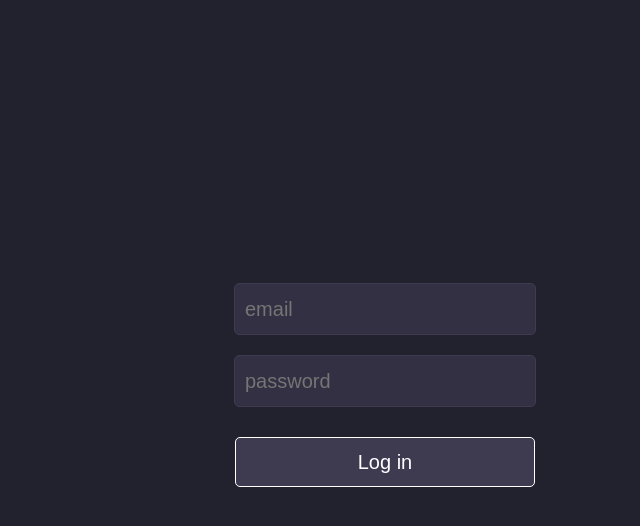
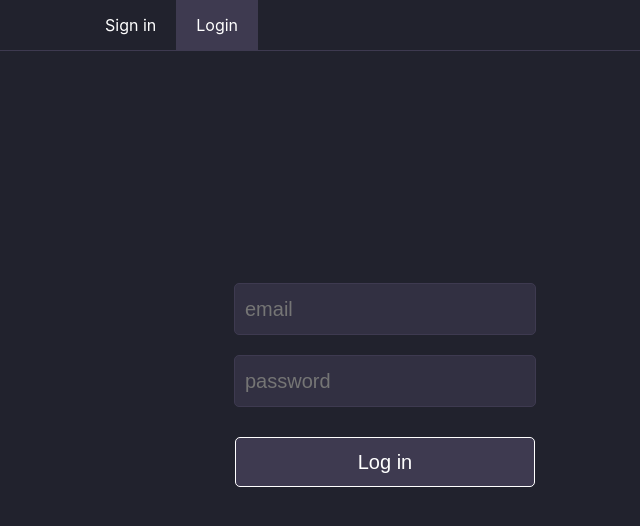
Before and after one commit to DmitriyGrosh/duck-tinder, a React (Create React App) app: page /login in a window 1280 px wide. Shown: the top 526 px of the page, without its empty margins (255-895 px from the left). Built offline with nearby package versions, Linux system fonts and the light colour scheme; no server answers.

Commit message:
add header

```diff
--- a/src/app/App.css
+++ b/src/app/App.css
@@ -0,0 +1,3 @@
+.test {
+  padding-top: 50px;
+}
--- a/src/app/App.tsx
+++ b/src/app/App.tsx
@@ -12,11 +12,11 @@ import './App.css';
 const App: FC = () => {
   return (
     <Provider store={store}>
-      <AuthContainer>
-        <BrowserRouter>
+      <BrowserRouter>
+        <AuthContainer>
           <Router />
-        </BrowserRouter>
-      </AuthContainer>
+        </AuthContainer>
+      </BrowserRouter>
     </Provider>
   );
 };
--- a/src/components/header/Header.scss
+++ b/src/components/header/Header.scss
@@ -0,0 +1,50 @@
+.header {
+	width: 100%;
+	height: 50px;
+	position: fixed;
+	background-color: #21222D;
+	border-bottom: 1px solid rgba(62, 58, 80, 1);
+	display: flex;
+	justify-content: center;
+
+	.header-container {
+		width: 100%;
+		max-width: 600px;
+		height: 100%;
+		display: flex;
+		align-items: center;
+		justify-content: space-between;
+
+		.basic {
+			width: 100%;
+			height: 100%;
+			display: flex;
+			gap: 10px;
+		}
+
+		.auth {
+			display: flex;
+			align-items: center;
+			height: 100%;
+			justify-content: space-between;
+		}
+
+		.link {
+			display: flex;
+			justify-content: center;
+			align-items: center;
+			height: 100%;
+			padding: 0 20px;
+			color: white;
+			min-width: fit-content;
+
+			&:hover {
+				background-color: rgba(62, 58, 80, 0.8);
+			}
+		}
+
+		.active {
+			background-color: rgba(62, 58, 80, 1);
+		}
+	}
+}
--- a/src/components/header/Header.tsx
+++ b/src/components/header/Header.tsx
@@ -1,7 +1,50 @@
-import React from 'react';
+import React, { FC } from 'react';
+import { NavLink } from 'react-router-dom';
 
-const Header = () => {
-  return <div>header</div>;
+import { useAppDispatch, useAppSelector } from '../../redux/hooks';
+import { handleLogout } from '../../firebase/logout';
+
+import './Header.scss';
+
+const Header: FC = () => {
+  const dispatch = useAppDispatch();
+  const isAuth = useAppSelector((state) => state.user.authToken);
+  console.log('==========>isAuth', isAuth);
+
+  return (
+    <div className="header">
+      <div className="header-container">
+        {!isAuth ? (
+          <div className="auth">
+            <NavLink className="link" to="register">
+              Sign in
+            </NavLink>
+            <NavLink className="link" to="login">
+              Login
+            </NavLink>
+          </div>
+        ) : (
+          <>
+            <div className="basic">
+              <NavLink className="link" to="user">
+                User
+              </NavLink>
+              <NavLink className="link" to="/">
+                Home
+              </NavLink>
+            </div>
+            <NavLink
+              onClick={() => handleLogout(dispatch)}
+              className="link"
+              to="logout"
+            >
+              Log out
+            </NavLink>
+          </>
+        )}
+      </div>
+    </div>
+  );
 };
 
 export default Header;
--- a/src/components/wrapper/Wrapper.tsx
+++ b/src/components/wrapper/Wrapper.tsx
@@ -1,7 +1,14 @@
 import React, { FC } from 'react';
+
+import Header from '../header';
 
 import './Wrapper.scss';
 
-const Wrapper: FC = ({ children }) => <div className="wrapper">{children}</div>;
+const Wrapper: FC = ({ children }) => (
+  <div className="wrapper">
+    <Header />
+    {children}
+  </div>
+);
 
 export default Wrapper;
--- a/src/index.css
+++ b/src/index.css
@@ -15,6 +15,15 @@ code {
     monospace;
 }
 
+a,
+a:active,
+a:visited,
+a img {
+  outline: none;
+  text-decoration: none;
+  color: black;
+}
+
 #root {
   width: 100%;
   height: 100%;
--- /dev/null
+++ b/src/router/privateRouter/PrivateRouter.scss
@@ -0,0 +1,3 @@
+.private {
+	padding-top: 50px;
+}
--- a/src/router/privateRouter/PrivateRouter.tsx
+++ b/src/router/privateRouter/PrivateRouter.tsx
@@ -3,10 +3,18 @@ import React from 'react';
 import { Outlet, Navigate } from 'react-router-dom';
 import { useAppSelector } from '../../redux/hooks';
 
+import './PrivateRouter.scss';
+
 const PrivateRouter = () => {
   const isAuth = useAppSelector((state) => state.user.authToken);
 
-  return isAuth ? <Outlet /> : <Navigate to="/login" />;
+  return isAuth ? (
+    <div className="private">
+      <Outlet />
+    </div>
+  ) : (
+    <Navigate to="/login" />
+  );
 };
 
 export default PrivateRouter;
--- a/src/views/main/Main.tsx
+++ b/src/views/main/Main.tsx
@@ -1,8 +1,6 @@
 import React, { useEffect, useState } from 'react';
 import { onSnapshot, collection } from '@firebase/firestore';
 
-import { useAppDispatch } from '../../redux/hooks';
-import { handleLogout } from '../../firebase/logout';
 import { db } from '../../firebase/firebase';
 
 interface IColor {
@@ -12,8 +10,6 @@ interface IColor {
 }
 
 const Main = () => {
-  const dispatch = useAppDispatch();
-
   const [colors, setColors] = useState<Array<IColor>>([]);
 
   useEffect(() => {
@@ -41,7 +37,6 @@ const Main = () => {
           );
         })}
       </div>
-      <button onClick={() => handleLogout(dispatch)}>logout</button>
     </div>
   );
 };
```
